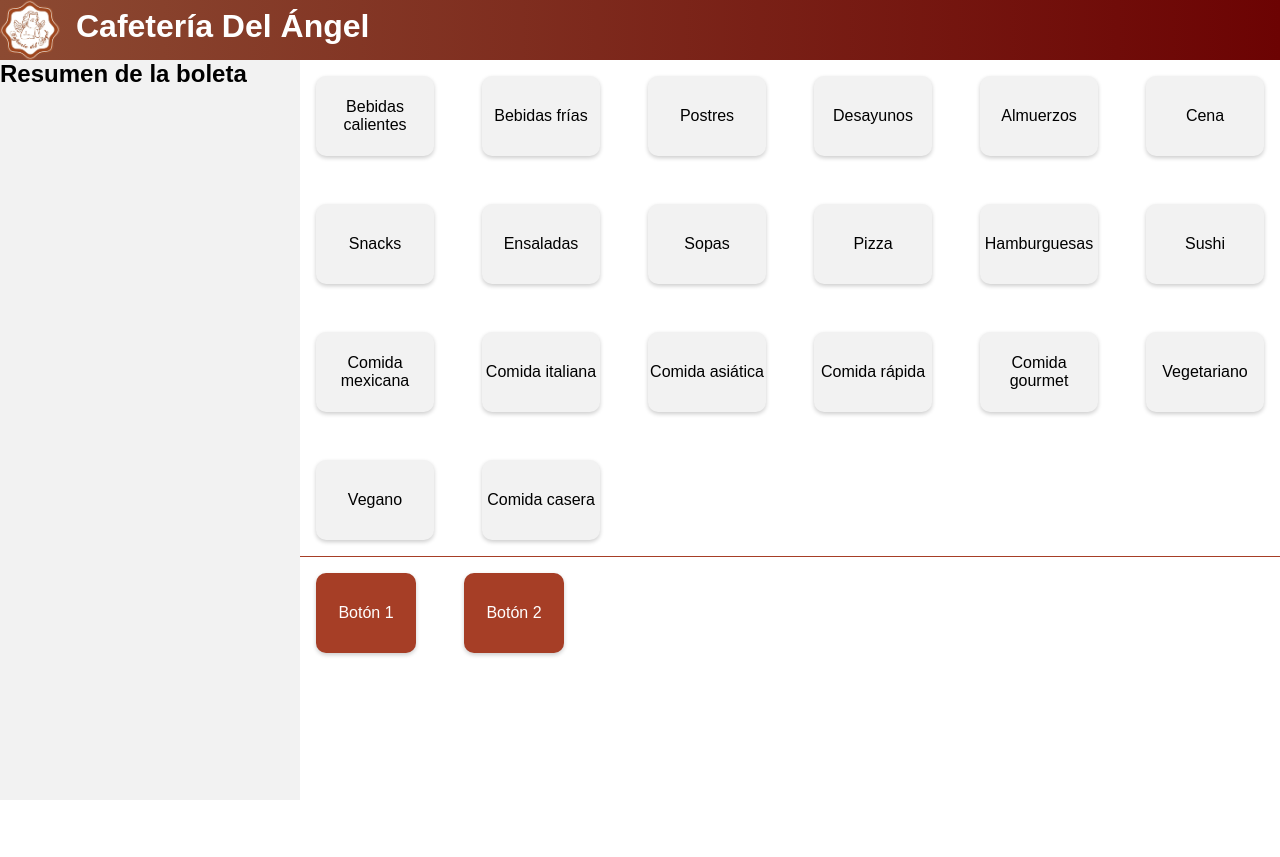
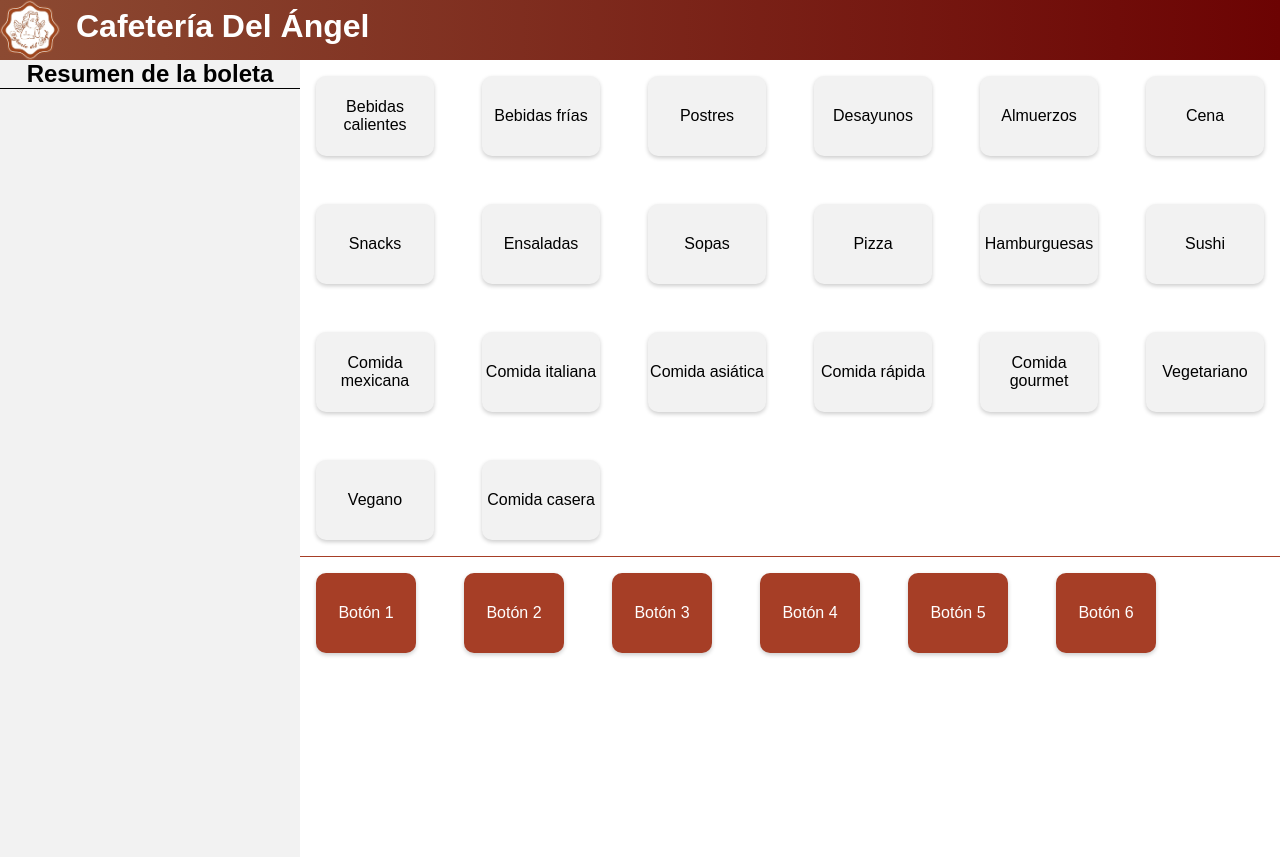
Before and after one commit to Chucaflu11/POS-Cafeteria, a React (Vite) app: page / in a window 1280 px wide. Built offline with nearby package versions, Linux system fonts and the light colour scheme; a web font is replaced by a local one.

Commit message:
Added Test buttons. Added item price to the cart. Changed Buttons Styles and sidebar styles

```diff
--- a/src/components/Footer.jsx
+++ b/src/components/Footer.jsx
@@ -8,6 +8,10 @@ function Footer() {
       <div className="button-container">
         <button>Botón 1</button>
         <button>Botón 2</button>
+        <button>Botón 3</button>
+        <button>Botón 4</button>
+        <button>Botón 5</button>
+        <button>Botón 6</button>
       </div>
     </footer>
   );
--- a/src/components/Sidebar.jsx
+++ b/src/components/Sidebar.jsx
@@ -9,7 +9,10 @@ function Sidebar({ cart }) {
       <h2>Resumen de la boleta</h2>
       <ul>
         {Array.isArray(cart) && cart.map((item, index) => (
-          <li key={index}>{item.name}</li>
+          <li key={index}>
+            <span>{item.name}</span>
+            <span>${item.price}</span>
+          </li>
         ))}
       </ul>
     </aside>
--- a/src/styles/Footer.css
+++ b/src/styles/Footer.css
@@ -3,16 +3,18 @@
     height: 300px;
     clear: both;
     bottom: 0;
-    border-top: 1px solid #A63E26
+    border-top: 1px solid #A63E26;
+    flex-grow: 1;
   }
 
 .footer .button-container {
     display: grid;
-    grid-template-columns: repeat(6, 1fr); /* Adjust the minimum size for the grid items */
+    grid-template-columns: repeat(6, 1fr);
     gap: 3em;
     width: 30%;
     padding: 1rem;
     min-height: 50px;
+    flex-grow: 1;
 }
 
 .footer button {
@@ -21,9 +23,13 @@
     border: none;
     font-size: 1rem;
     text-align: center;
-    min-height: 80px; /* Set a fixed height for the buttons */
+    min-height: 80px;
     min-width: 100px;
-    border-radius: 10px; /* Round the borders of the buttons */
-    cursor: pointer; /* Cambiar el cursor al pasar sobre los botones */
-    box-shadow: 0 2px 4px rgba(0, 0, 0, 0.2); /* Agregar una sombra suave */
+    border-radius: 10px;
+    cursor: pointer;
+    box-shadow: 0 2px 4px rgba(0, 0, 0, 0.2);
 }
+
+.footer button:hover {
+    background-color: #c06955;
+}
--- a/src/styles/Sidebar.css
+++ b/src/styles/Sidebar.css
@@ -1,20 +1,31 @@
 .sidebar {
     width: 300px;
-    height: calc(100vh - 60px); /* height of viewport minus header height */
+    height: 100%;
     background-color: #F2F2F2;
     float: left;
-  }
-
+    display: flex;
+    flex-direction: column;
+    align-items: flex-start;
+    padding: 0;
+}
 
 .sidebar h2 {
-    margin-top: 0;
+    font-style: bold;
+    width: 100%;
+    text-align: center;
+    border-bottom: 1px solid black;
 }
 
 .sidebar ul {
     list-style-type: none;
-    padding: 0;
+    padding-top: 1rem;
+    margin: 0;
+    width: 100%;
 }
 
 .sidebar li {
-    margin-bottom: 1em; /* Use em for margin */
+    display: flex;
+    justify-content: space-between;
+    margin-bottom: 1em;
+    padding: 0 1rem 0 1rem;
 }
```
Also changed, not shown: src/styles/CategoryProducts.css (+4 -4 lines).
